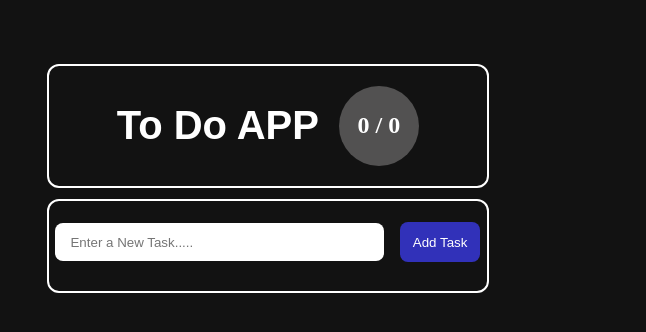
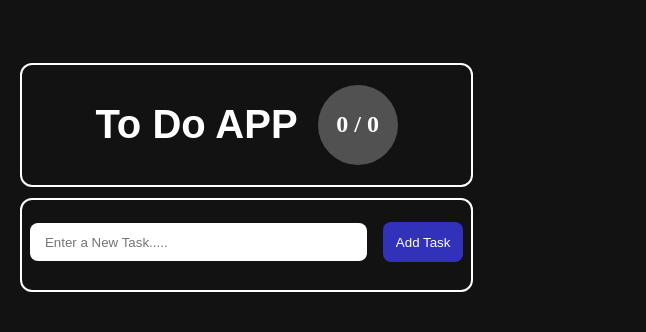
Before and after one commit to mahak1407/ToDoApp, a plain HTML site: page index.html in a window 600 px wide. Shown: the whole page, 646 px wide, since content can reach past the window. Drawn offline with Linux system fonts and the light colour scheme.

Commit message:
Update responsive media queries in CSS

```diff
--- a/style.css
+++ b/style.css
@@ -148,39 +148,45 @@ ul li {
 }
 /* small device:phone  */
 @media only screen and (max-width: 600px) {
+    .main{
+        margin: 0px;
+        padding-left: 20px;
+        width: 100%;
+
+    }
     .sectionout{
-        width: 70%;
+        width: 105%;
     }
     h1{
-        font-size: 2.3rem;
+        font-size: 2.6rem;
     }
     .input-section{
-        width: 70%;
+        width: 105%;
     }
     #taskInput{
         width: 70%;
     }
     #taskList{
-        width: 70%;
+        width: 105%;
     }
 }
 /* tablets and large phones */
 @media only screen and (min-width:600px){
        .sectionout{
-        width: 80%;
+        width: 85%;
 
     }
     h1{
         font-size: 2.5rem;
     }
     .input-section{
-        width: 80%;
+        width: 85%;
     }
     #taskInput{
         width: 75%;
     }
     #taskList{
-        width: 80%;
+        width: 85%;
     }
 
 }
```
